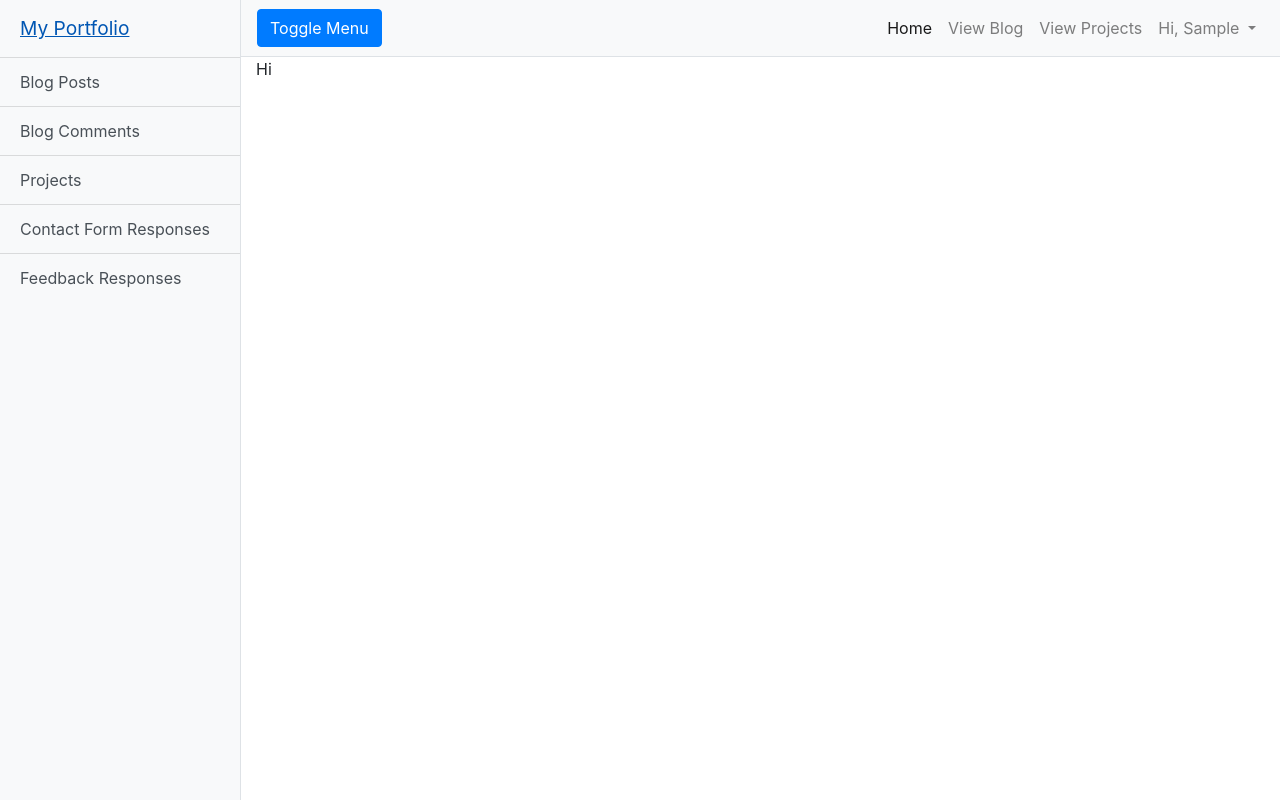
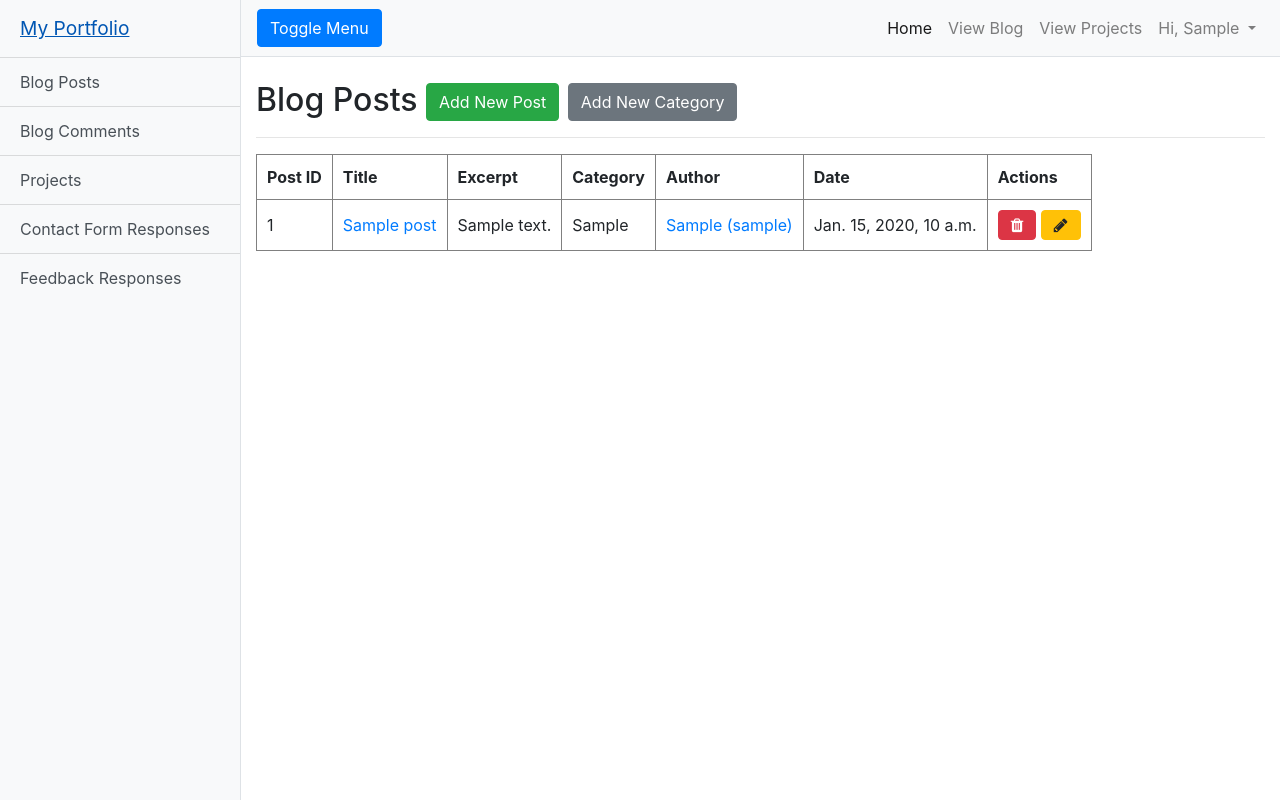
Before and after one commit to iamarav/Django-Portfolio-Blog, a Django app: page /dashboard/blog/view/posts/ in a window 1280 px wide. Run offline with Django 3.2, Linux system fonts and the light colour scheme; a user stored in the database is signed in; tables that the repository leaves empty hold one stand-in row (values such as "Sample post"); some libraries are stand-ins or nearby versions.

Commit message:
Working on Dashboard

```diff
--- a/Blog/urls.py
+++ b/Blog/urls.py
@@ -5,7 +5,7 @@ from . import views
 
 urlpatterns = [
     path('', views.Blog, name="blog_home"),
-    path('post/<int:post_id>', views.Single_Post_Page),
-    path('author/<int:author_id>', views.Author_Page),
+    path('post/<int:post_id>', views.Single_Post_Page, name="single_post_page"),
+    path('author/<int:author_id>', views.Author_Page, name="author_page"),
 
 ]
--- a/Core/urls.py
+++ b/Core/urls.py
@@ -7,13 +7,14 @@ urlpatterns = [
     path('about/', views.About, name='about_page'),
     path('contact/', views.ContactPage, name='contact_page'),
     path('dashboard/', views.DashboardPage, name='dashboard_page'),
-    path('dashboard/blog/view/posts/', views.AddBlogPostPage, name='view_blog_posts_dash_page'),
-    path('dashboard/blog/view/comments/', views.AddBlogPostPage, name='view_blog_comments_dash_page'),
+    path('dashboard/blog/view/posts/', views.ViewBlogPostsPage, name='view_blog_posts_dash_page'),
+    path('dashboard/blog/view/comments/', views.ViewBlogCommentsPage, name='view_blog_comments_dash_page'),
     path('dashboard/blog/add/post/', views.AddBlogPostPage, name='add_blog_post_dash_page'),
-    path('dashboard/projects/view/', views.AddBlogPostPage, name='view_projects_dash_page'),
-    path('dashboard/projects/add/', views.AddBlogPostPage, name='add_project_dash_page'),
-    path('dashboard/contact_form/responses/', views.AddBlogPostPage, name='view_contact_response_dash_page'),
-    path('dashboard/feedback/responses/', views.AddBlogPostPage, name='view_feedback_response_dash_page'),
+    path('dashboard/blog/delete/post/<int:post_id>', views.DeleteBlogPost, name='delete_blog_post_dash_page'),
+    path('dashboard/projects/view/', views.ViewProjectsPage, name='view_projects_dash_page'),
+    path('dashboard/projects/add/', views.AddProjectPage, name='add_project_dash_page'),
+    path('dashboard/contact_form/responses/', views.ViewContactResponsesPage, name='view_contact_response_dash_page'),
+    path('dashboard/feedback/responses/', views.ViewFeedbackResponsesPage, name='view_feedback_response_dash_page'),
     path('user/login/', views.LoginPage, name='login_page'),
     path('user/logout/', views.Logout, name='logout_page'),
     path('user/signup/', views.SignupPage, name='signup_page'),
--- a/Core/views.py
+++ b/Core/views.py
@@ -6,6 +6,7 @@ from .forms import *
 from .models import *
 
 from Projects.models import Project
+from Blog.models import *
 
 from django.contrib import auth
 from django.contrib.auth.models import User
@@ -19,6 +20,8 @@ from django.contrib.auth.decorators import login_required
 media_url = settings.MEDIA_URL
 static = settings.STATIC_URL
 site_info = settings.SITE_INFO
+LOGIN_URL = settings.LOGIN_URL
+LOGOUT_URL = settings.LOGOUT_URL
 
 def HomePage(request):
     passing_dictionary = {
@@ -170,7 +173,7 @@ def SignupPage(request):
 
 # DASHBOARD CONTENT AHEAD
 
-@login_required(login_url='/user/login/')
+@login_required(login_url= LOGIN_URL)
 def DashboardPage(request):
     passing_dictionary = {
         'media_url': media_url,
@@ -179,17 +182,82 @@ def DashboardPage(request):
     }
     return render( request, 'core/template-dashboard.html', passing_dictionary )
 
-@login_required(login_url='/')
+@login_required( login_url='/')
 def Logout(request):
     auth.logout(request) #logout the current user
     request.session['successLogout'] = 'You are now logged out successfully!' #logout message
-    return HttpResponseRedirect('/user/login')
+    return HttpResponseRedirect( LOGIN_URL )
 
-@login_required(login_url='/user/login/')
+@login_required( login_url= LOGIN_URL )
 def AddBlogPostPage(request):
     passing_dictionary = {
         'media_url': media_url,
         'static_url': static,
         'site_info': site_info,
     }
-    return render( request, 'core/template-dashboard.html', passing_dictionary )
+    return render( request, 'core/template-dashboard-add-blog-post.html', passing_dictionary )
+
+@login_required( login_url= LOGIN_URL )
+def ViewBlogPostsPage(request):
+    passing_dictionary = {
+        'media_url': media_url,
+        'static_url': static,
+        'site_info': site_info,
+    }
+    if 'successDash' in request.session:
+        passing_dictionary ['successDash'] = request.session['successDash']
+        del request.session['successDash']
+        request.session.modified = True
+    passing_dictionary['posts'] = Post.objects.all().order_by('-id')
+    return render( request, 'core/template-dashboard-view-blog.html', passing_dictionary )
+
+@login_required( login_url= LOGIN_URL )
+def DeleteBlogPost(request, post_id):
+    Post.objects.filter(id=post_id).delete()
+    request.session['successDash'] = 'Post ID: ' + str(post_id) + ' deleted successfully.'
+    return HttpResponseRedirect ('/dashboard/blog/view/posts/')
+
+@login_required( login_url= LOGIN_URL )
+def ViewBlogCommentsPage(request):
+    passing_dictionary = {
+        'media_url': media_url,
+        'static_url': static,
+        'site_info': site_info,
+    }
+    return render( request, 'core/template-dashboard-view-comments.html', passing_dictionary )
+
+@login_required(login_url= LOGIN_URL )
+def AddProjectPage(request):
+    passing_dictionary = {
+        'media_url': media_url,
+        'static_url': static,
+        'site_info': site_info,
+    }
+    return render( request, 'core/template-dashboard-add-project.html', passing_dictionary )
+
+@login_required(login_url= LOGIN_URL )
+def ViewProjectsPage(request):
+    passing_dictionary = {
+        'media_url': media_url,
+        'static_url': static,
+        'site_info': site_info,
+    }
+    return render( request, 'core/template-dashboard-view-projects.html', passing_dictionary )
+
+@login_required(login_url= LOGIN_URL )
+def ViewFeedbackResponsesPage(request):
+    passing_dictionary = {
+        'media_url': media_url,
+        'static_url': static,
+        'site_info': site_info,
+    }
+    return render( request, 'core/template-dashboard-view-feedbacks.html', passing_dictionary )
+
+@login_required(login_url= LOGIN_URL )
+def ViewContactResponsesPage(request):
+    passing_dictionary = {
+        'media_url': media_url,
+        'static_url': static,
+        'site_info': site_info,
+    }
+    return render( request, 'core/template-dashboard-view-contact-responses.html', passing_dictionary )
--- a/Django_Portfolio/settings.py
+++ b/Django_Portfolio/settings.py
@@ -146,6 +146,8 @@ SITE_INFO = {
 
 FOOTER_COPYRIGHT_TEXT = "&copy 2020"
 
+LOGIN_URL = '/user/login/'
+LOGOUT_URL = '/user/logout/'
 
 ############## DEBUG #################
 # AUTH_USER_MODEL = 'Core.User'
--- a/templates/core/base-dashboard.html
+++ b/templates/core/base-dashboard.html
@@ -12,7 +12,7 @@
 
   <!-- Bootstrap core CSS -->
   <link href="{{ static_url }}vendor/bootstrap/css/bootstrap.min.css" rel="stylesheet">
-
+  <link type="text/css" href="https://stackpath.bootstrapcdn.com/font-awesome/4.7.0/css/font-awesome.min.css" rel="stylesheet" />
   <!-- Custom styles for this template -->
   <link href="{{ static_url }}css/dashboard-page.css" rel="stylesheet">
 
--- a/templates/core/template-dashboard-view-blog.html
+++ b/templates/core/template-dashboard-view-blog.html
@@ -1,5 +1,53 @@
 {% extends 'core/base-dashboard.html' %}
 
 {% block content %}
-Here you will see the blog posts, and you can add one here too.
+&nbsp;<br>
+<h2>Blog Posts <span><a href="{% url 'add_blog_post_dash_page' %}" class="btn btn-success" >Add New Post</a></span>&nbsp;<span><a href="{% url 'add_blog_post_dash_page' %}" class="btn btn-secondary" >Add New Category</a></span></h2>
+<hr>
+{% if successDash %}
+    <div class="alert alert-success" role="alert">{{ successDash }}</div>
+{% endif %}
+{% if posts %}
+<table cellpadding="10" border="1px solid" >
+    <thead>
+        <th>Post ID</th>
+        <th>Title</th>
+        <th>Excerpt</th>
+        <th>Category</th>
+        <th>Author</th>
+        <th>Date</th>
+        <th>Actions</th>
+    </thead>
+    <tbody>
+        {% for post in posts %}
+        <tr><td>{{ post.id }}</td>
+            <td><a href="{% url 'single_post_page' post.id %}" title="View Post" >{{ post.title }}</a></td>
+            <td>{{ post.excerpt }}</td>
+            <td>{{ post.category }}</td>
+            <td><a href="{% url 'author_page' post.author.id %}" title="View Author Profile" >{{ post.author.first_name }} ({{ post.author.username }})</a></td>
+            <td>{{ post.date }}, {{ post.time }}</td>
+            <td>
+                <span class="fa fa-trash btn btn-danger" onclick="return(confirmDel('{% url 'delete_blog_post_dash_page' post.id %}'))"></span>
+
+                <a href="#edit/{{ post.id }}">
+                      <span class="fa fa-pencil btn btn-warning"></span>
+                </a>
+            </td>
+        </tr>
+        {% endfor %}
+    </tbody>
+</table>
+{% else %}
+    <span>No Blog Posts yet! Add a new blog post.</span>
+{% endif %}
+
+<script type="text/javascript" >
+function confirmDel(link){
+    confirmd = confirm('Are you sure you want to delete?');
+    if(confirmd){
+        window.location.href = link;
+    }
+}
+</script>
+
 {% endblock content %}
--- /dev/null
+++ b/templates/core/template-dashboard-view-comments.html
@@ -0,0 +1,5 @@
+{% extends 'core/base-dashboard.html' %}
+
+{% block content %}
+Here you will see the blog comments.
+{% endblock content %}
```
